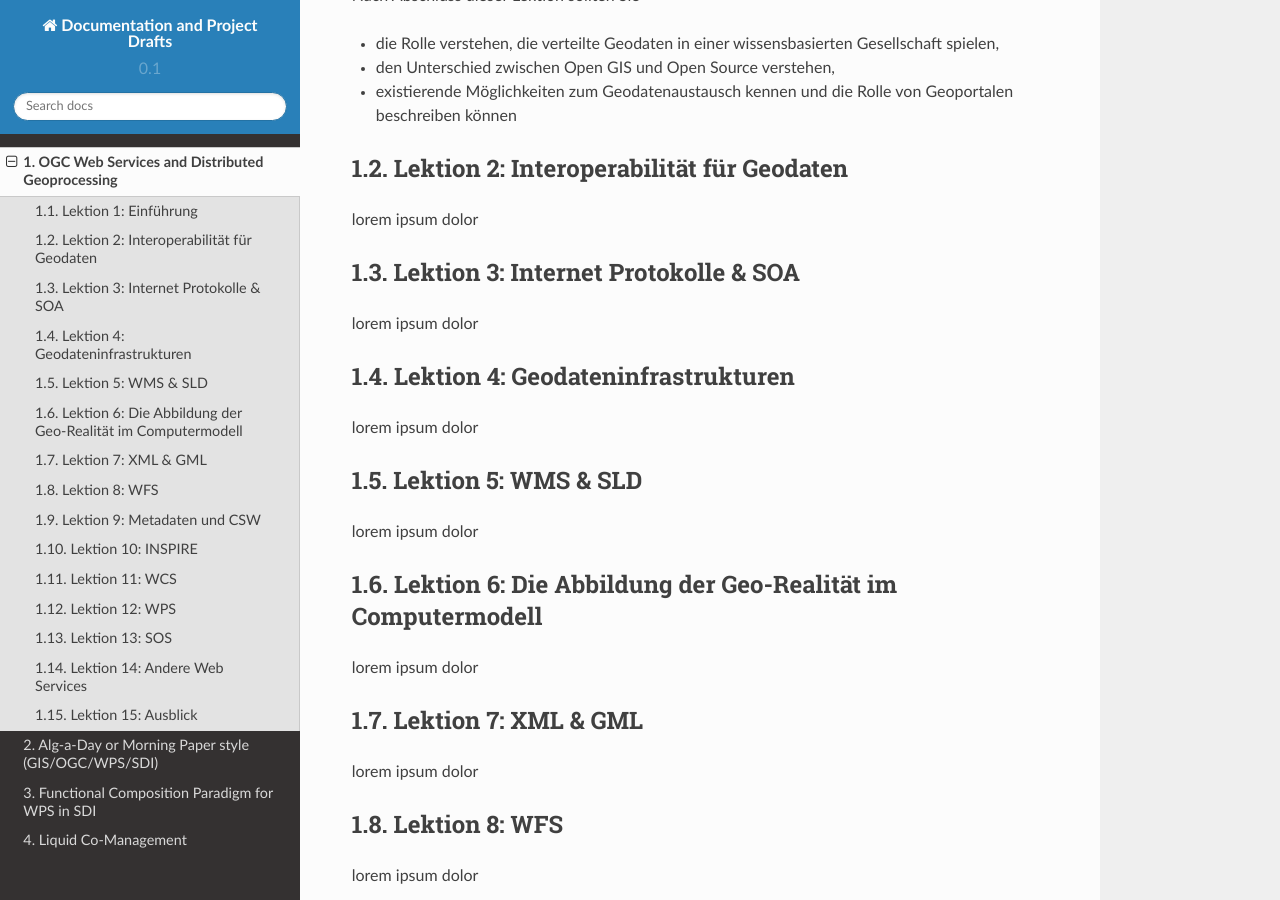
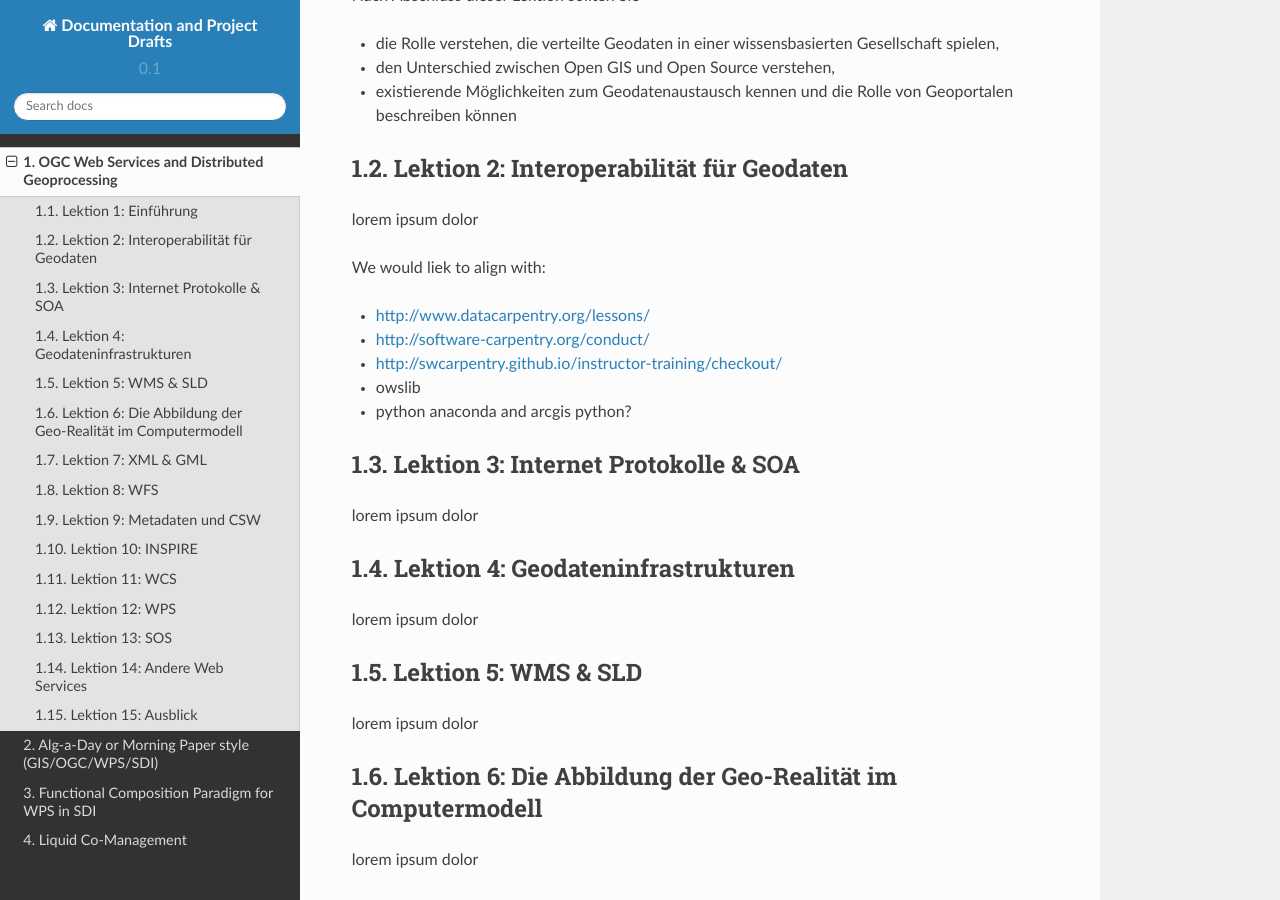
Before and after one commit to allixender/some-docs, a Sphinx documentation site: the page built from docs/ogc-lecture.rst, in a window 1280 px wide and 900 px high, scrolled down 304 px. Built offline with Sphinx 7.4.7 and the Read the Docs theme 2.0.0, drawn with Linux system fonts in a browser that asks for light colours.

Commit message:
software data carpentry notes

```diff
--- a/docs/ogc-lecture.rst
+++ b/docs/ogc-lecture.rst
@@ -23,6 +23,18 @@ Lektion 2: Interoperabilität für Geodaten
 -----------------------------------------
 
 lorem ipsum dolor
+
+We would liek to align with:
+
+- http://www.datacarpentry.org/lessons/
+
+- http://software-carpentry.org/conduct/
+
+- http://swcarpentry.github.io/instructor-training/checkout/
+
+- owslib
+
+- python anaconda and arcgis python?
 
 
 Lektion 3: Internet Protokolle & SOA
```
